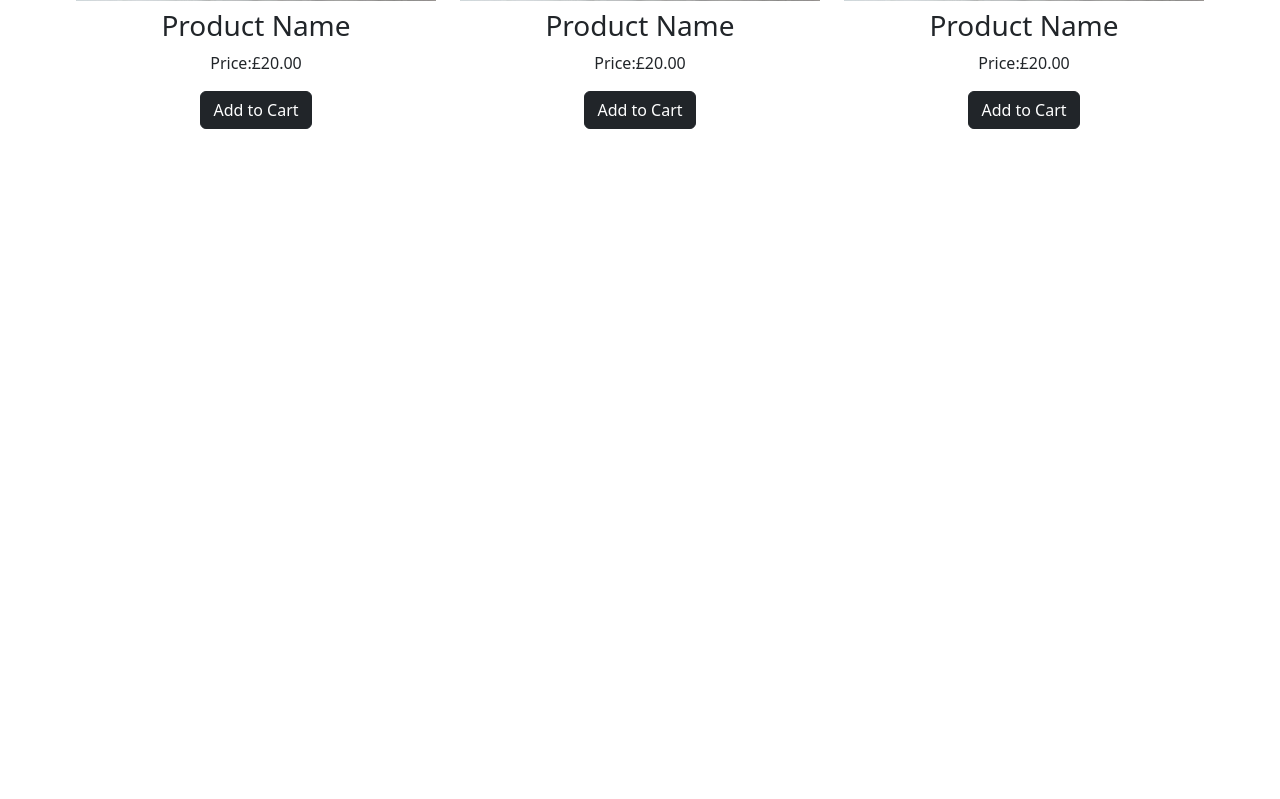
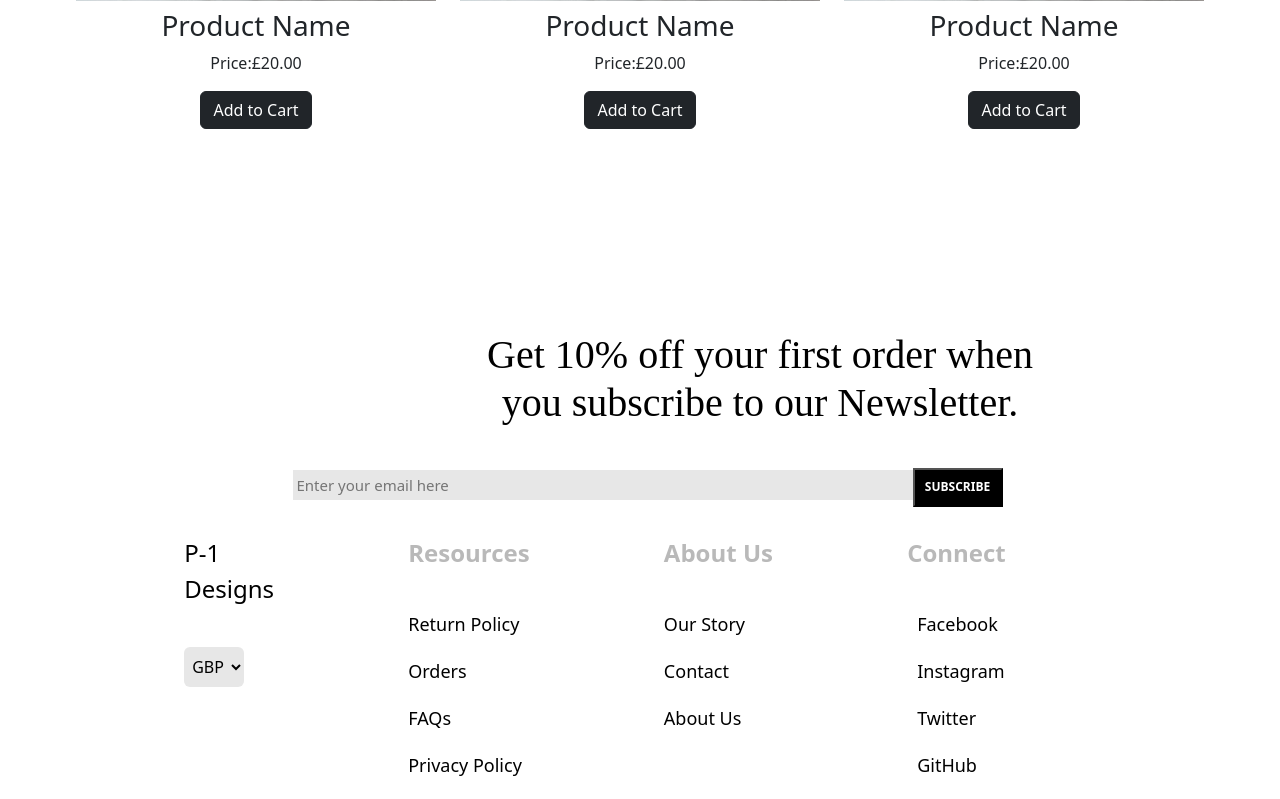
Before and after one commit to ARbayung/furniture-store, a React (Create React App) app: page / in a window 1280 px wide. Shown: the part 1159-1958 px from the top of the page. Before the commit the page ends 1312 px from the top, so only its background shows below. Built offline with nearby package versions, Linux system fonts and the light colour scheme.

Commit message:
added footer.js and footerStyle.js, modified app.js

```diff
--- a/package.json
+++ b/package.json
@@ -11,6 +11,7 @@
     "react-bootstrap": "^2.7.2",
     "react-dom": "^18.2.0",
     "react-scripts": "5.0.1",
+    "styled-components": "^5.3.9",
     "web-vitals": "^2.1.4"
   },
   "scripts": {
--- a/src/App.js
+++ b/src/App.js
@@ -1,11 +1,15 @@
 import Results from "./components/Results-page";
+import Footer from './components/Footer';
 import './App.css';
 
 function App() {
   return (
     <div className="App">
       <Results/>
+
+      <Footer />
     </div>
+
   );
 }
 
--- /dev/null
+++ b/src/components/Footer.js
@@ -0,0 +1,80 @@
+import React from "react";
+import {
+  Box,
+  SubscribeText,
+  Subscribe,
+  SubscribeBtn,
+  Container,
+  CurrencyList,
+  Row,
+  Column,
+  FooterLink,
+  Heading,
+} from "./FooterStyle";
+
+const Footer = () => {
+  return (
+    <Box>
+      <SubscribeText> Get 10% off your first order when you subscribe to our Newsletter.
+      </SubscribeText>
+      <Subscribe type="email" placeholder="Enter your email here"></Subscribe>
+      <SubscribeBtn>Subscribe</SubscribeBtn>
+      <Container>
+        <Row>
+          <Column>
+            <Heading className="logo" style={{
+              color: "black",
+              fontWeight: "500",
+            }}>P-1 <br></br> Designs</Heading>
+            <CurrencyList name="currency" id="currency">
+                <option value="gbp">GBP</option>
+                <option value="gbp">USD</option>
+                <option value="gbp">EUR</option>
+             </CurrencyList>
+          </Column>
+          <Column>
+            <Heading>Resources</Heading>
+            <FooterLink href="#">Return Policy</FooterLink>
+            <FooterLink href="#">Orders</FooterLink>
+            <FooterLink href="#">FAQs</FooterLink>
+            <FooterLink href="#">Privacy Policy</FooterLink>
+          </Column>
+          <Column>
+            <Heading>About Us</Heading>
+            <FooterLink href="#">Our Story</FooterLink>
+            <FooterLink href="#">Contact</FooterLink>
+            <FooterLink href="#">About Us</FooterLink>
+          </Column>
+          <Column>
+            <Heading>Connect</Heading>
+            <FooterLink href="https://www.facebook.com/" target={"_blank"}>
+              <i className="fab fa-facebook-f"></i>
+                <span style={{ marginLeft: "10px" }}>
+                  Facebook
+                </span>
+            </FooterLink>
+            <FooterLink href="https://www.instagram.com/" target={"_blank"}>
+              <i className="fab fa-instagram"></i>
+                <span style={{ marginLeft: "10px" }}>
+                  Instagram
+                </span>
+            </FooterLink>
+            <FooterLink href="https://twitter.com/home" target={"_blank"}>
+              <i className="fab fa-twitter"></i>
+                <span style={{ marginLeft: "10px" }}>
+                  Twitter
+                </span>
+            </FooterLink>
+            <FooterLink href="https://github.com/" target={"_blank"}>
+              <i className="fab fa-github"></i>
+                <span style={{ marginLeft: "10px" }}>
+                  GitHub
+                </span>
+            </FooterLink>
+          </Column>
+        </Row>
+      </Container>
+    </Box>
+  );
+};
+export default Footer;
--- /dev/null
+++ b/src/components/FooterStyle.js
@@ -0,0 +1,122 @@
+import styled from 'styled-components';
+
+export const Box = styled.div`
+  padding: 70px 60px 30px 60px;;
+  background: white;
+  position: absolute;
+  top: 1470px;
+  bottom: 0;
+  width: 100%;
+  height: 430px;
+  display: relative;
+
+  @media (max-width: 1000px) {
+    padding: 70px 30px;
+  }
+  @media screen and (min-width: 1400px) {
+    top: 1490px;
+  }
+  @media screen and (min-width: 1600px) {
+    top: 1760px;
+  }
+`;
+
+export const SubscribeText = styled.h1`
+  color: black;
+  width: 600px;
+  text-align: center;
+  margin-top: -50px;
+  margin-left: 400px;
+  font-weight: 500;
+  font-family: 'Noto Serif JP', serif;
+
+  @media screen and (min-width: 1400px) {
+    margin-left: 400px;
+  }
+  @media screen and (min-width: 1600px) {
+      margin-left: 587px;
+  }
+
+`
+
+export const Subscribe = styled.input`
+    width: 620px;
+    height: 30px;
+    border: 0;
+    background-color: #E7E7E7;
+    font-size: 15px;
+    display: absolute;
+    padding: 4px;
+    margin-top: 35px;
+    margin-bottom: 35px;
+    margin-left: 15px;
+
+
+    @media screen and (min-width: 1400px) {
+    }
+    @media screen and (min-width: 1600px) {
+    }
+`
+
+export const SubscribeBtn = styled.button`
+  height: 39px;
+  width: 90px;
+  padding: 4px;
+  background-color: black;
+  color: white;
+  font-size: 12px;
+  font-weight: 700;
+  text-transform: uppercase;
+`
+
+export const Container = styled.div`
+    display: flex;
+    flex-direction: column;
+    justify-content: center;
+    max-width: 1000px;
+    margin: 0 auto;
+    /* background: red; */
+`
+
+export const CurrencyList = styled.select`
+    background-color: #E7E7E7;
+    width: 60px;
+    padding: 4px;
+    height: 40px;
+    border-radius: 6px;
+    border: 0px;
+    `
+
+export const Column = styled.div`
+  display: flex;
+  flex-direction: column;
+  text-align: left;
+  margin-left: 0px;
+  margin-right: 90px;
+`;
+
+export const Row = styled.div`
+  display: flex;
+  flex-direction: row;
+  justify-content: space-evenly;
+  }
+`;
+
+export const FooterLink = styled.a`
+  color: black;
+  margin-bottom: 20px;
+  font-size: 18px;
+  text-decoration: none;
+
+  &:hover {
+      color: green;
+      transition: 200ms ease-in;
+  }
+`;
+
+export const Heading = styled.p`
+  font-size: 24px;
+  color: #B9B9B9;
+  margin-bottom: 40px;
+  font-weight: bold;
+`;
```
Also changed, not shown: 1 other file (tests, documents, lock files or other folders).
